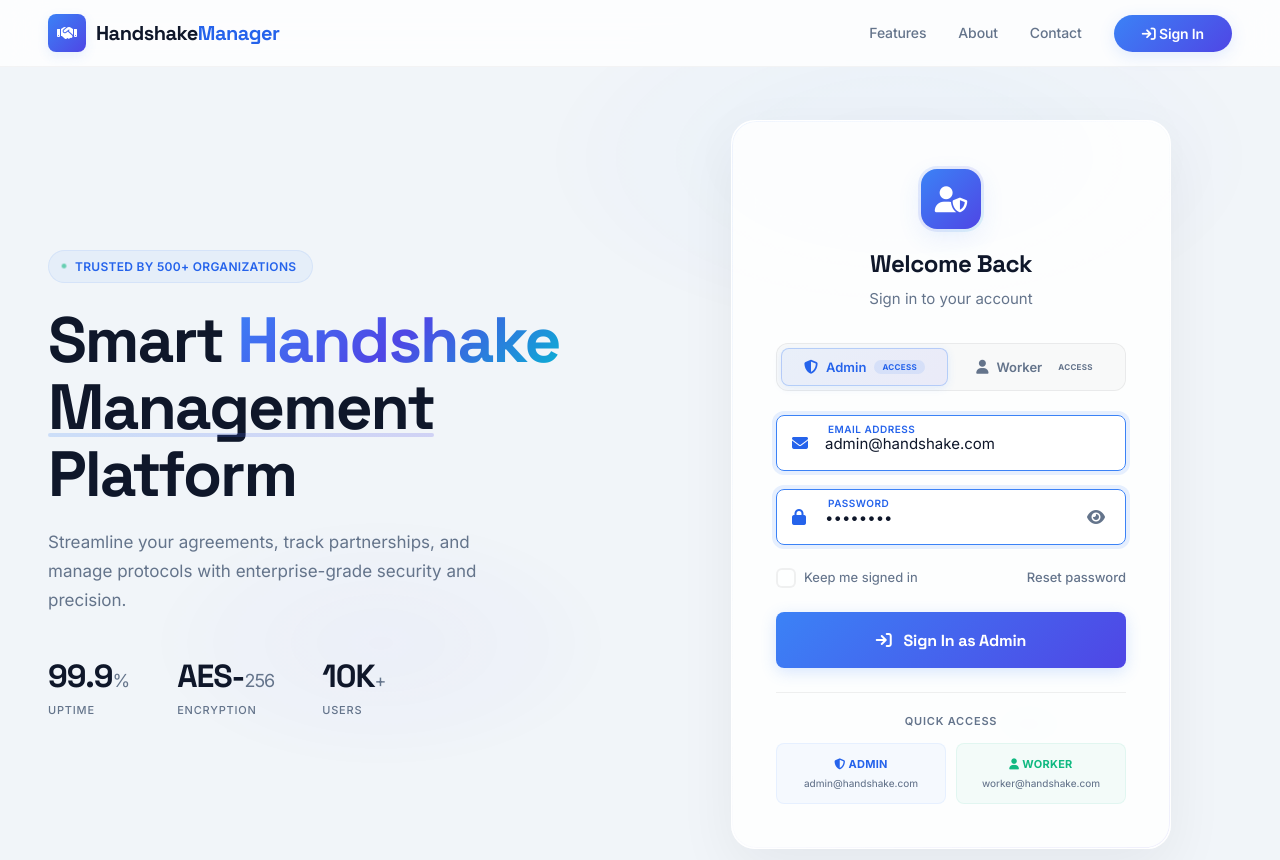
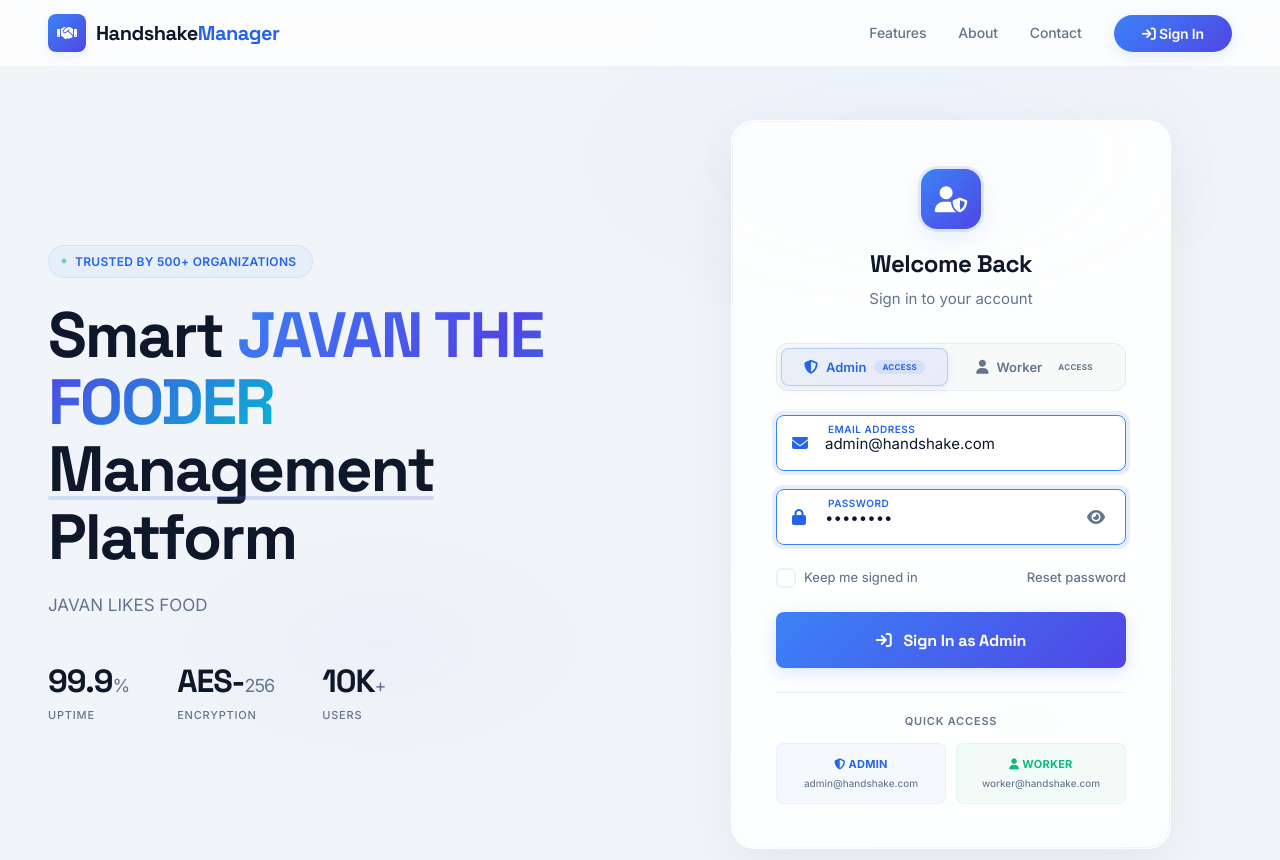
Before and after one commit to calvitec/ngoy, a Python web app: template templates/login.html in a window 1280 px wide. Shown: the top 860 px of the page. Run offline with Jinja, Linux system fonts and the light colour scheme; the template is opened without the code that fills it, so the values that code supplies are empty.

Commit message:
Update login.html

```diff
--- a/templates/login.html
+++ b/templates/login.html
@@ -1181,12 +1181,11 @@
                 Trusted by 500+ organizations
             </div>
             <h1 class="hero-title">
-                Smart <span class="gradient-text">Handshake</span><br>
+                Smart <span class="gradient-text">JAVAN THE FOODER</span><br>
                 <span class="highlight">Management</span> Platform
             </h1>
             <p class="hero-desc">
-                Streamline your agreements, track partnerships, and manage
-                protocols with enterprise-grade security and precision.
+                JAVAN  LIKES FOOD
             </p>
             <div class="hero-stats">
                 <div class="hero-stat">
```
